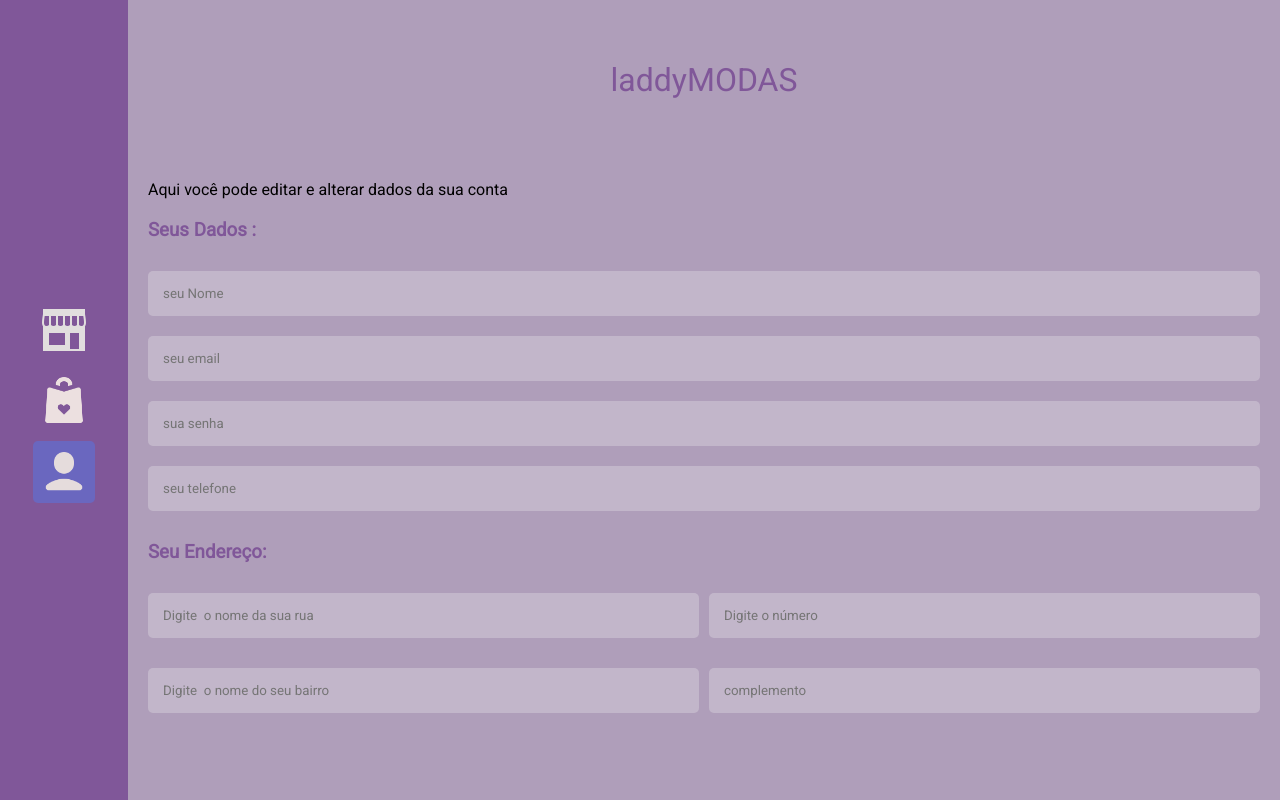
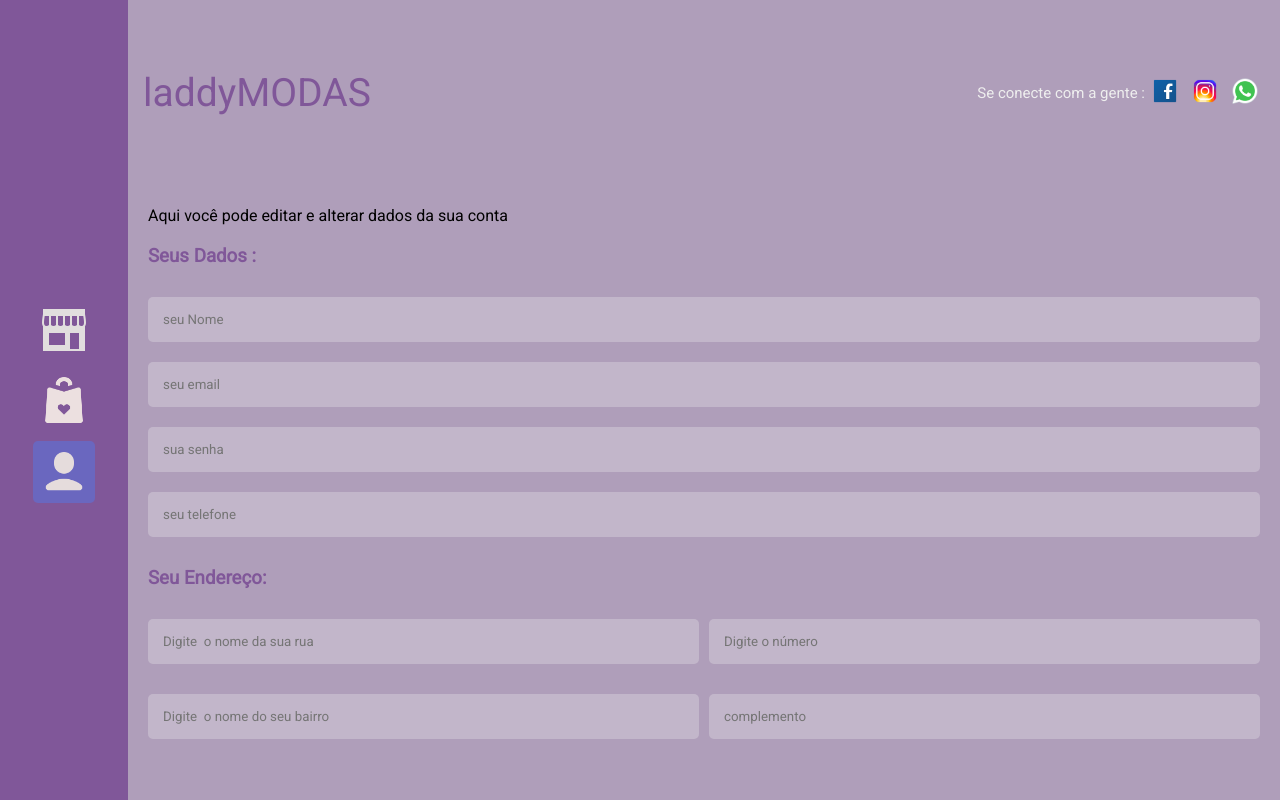
Before and after one commit to diegodevelopertec/loja-woman, a React (Vite) app: page /user in a window 1280 px wide. Built offline with nearby package versions, Linux system fonts and the light colour scheme.

Commit message:
add icons de media social

```diff
--- a/src/App.tsx
+++ b/src/App.tsx
@@ -6,6 +6,9 @@ import { ButtonMenu } from './Components/ButtonMenu'
 import UserIcon from '.././src/assets/imgs/user.png'
 import LojaIcon from '.././src/assets/imgs/lojaicon.png'
 import ComprasIcon from '././assets/imgs/comprasIcon.png'
+import ZapIcon from  './../public/imgs/zap.png'
+import InstaIcon from  './../public/imgs/insta.png'
+import FaceIcon from  './../public/imgs/face.png'
 
 
 const App=()=>{
@@ -41,8 +44,15 @@ const App=()=>{
               <div className="logo">
                 <span>laddyMODAS</span>
               </div>
+              <div className='cx-icons-media'>
+                  <span>Se conecte com a gente : </span>
+                 <a href=""> <img src={FaceIcon} /></a>
+                 <a href=""> <img src={InstaIcon} /></a>
+                 <a href=""> <img src={ZapIcon} /></a>
+                </div>
 
             </S.CardLoja>
+
           </S.HeaderApp>
           <Routes/>
          <ToastContainer />
--- a/src/Components/CardProductCliked/index.tsx
+++ b/src/Components/CardProductCliked/index.tsx
@@ -86,7 +86,7 @@ const setData=()=>{
                             <button className='btn-add' onClick={actionsModal.addQdtProduct}> + </button>
                         </div>
                     </div>
-                    <p>Você está adicionando <span className='qdt-modal'>{qdtProduct} {qdtProduct === 1 ? data.category.replace('s','') : data.category}</span></p>
+                    <p>Você está adicionando <span className='qdt-modal'>{qdtProduct } {qdtProduct === 1 && data.category !== 'Blusas'  ? data.category.replace('s','') : data.category}</span></p>
                </div>
                <div className="cx-buttons">
                         <button className='btn-cancel' onClick={funcOffModal}>voltar</button>
--- a/src/Components/Requests/style.ts
+++ b/src/Components/Requests/style.ts
@@ -118,7 +118,7 @@ export const AreaAdress=styled.div`
     font-style:italic;
     background: ${ThemeStyle.bgAppSystem};
     padding:  10px;
-    border-radius:9px;
+    border-radius:5px;
      h4{
         padding: 10px ;
      }
--- a/src/Context/reducers/badProduct.ts
+++ b/src/Context/reducers/badProduct.ts
@@ -21,7 +21,7 @@ export const useProductBadReducer=(state:Product[] ,action:ActionTypeGeral)=>{
                     dataItem.price+=dataPay.price
 
                 }else{
-                    toast.success('novo produto adicionado')
+                    toast.success('adicionado no carrinho')
                        return [dataPay,...listProducts]
 
                     }
@@ -40,7 +40,7 @@ export const useProductBadReducer=(state:Product[] ,action:ActionTypeGeral)=>{
                             data.price-=listProducts[indexItem].priceDefault
                          if(listProducts[indexItem].qdt == 0){
                              listProducts=listProducts.filter((item,index)=>index !== indexItem)
-                             toast.success('removido da sacola')
+                             toast.success('removido do carrinho')
 
                             }
 
--- a/src/Pages/Showcase/index.tsx
+++ b/src/Pages/Showcase/index.tsx
@@ -41,12 +41,7 @@ export const Showcase=()=>{
 
 
 
-    const clikedOnModal=()=>{
-       setModalToCard(true)
-    }
-    const closeModal=()=>{
-        setModalToCard(false)
-    }
+
 
 
     const actionDisplayBlouses=()=>{
@@ -72,7 +67,7 @@ export const Showcase=()=>{
     //função de setar dados de cada car para o card modal
     const returnDataClikedProduct=(data:Product)=>{
         setDataProductCliked(data)
-        clikedOnModal()
+        setModalToCard(true)
 
     }
 
@@ -163,7 +158,7 @@ return <S.Container>
     </S.ShowcaseProduct>
 
     {stateModalToCard && <S.ContainerModal>
-        <CardCliked   data={dataProductCliked} funcOffModal={closeModal}/>
+        <CardCliked   data={dataProductCliked} funcOffModal={()=>setModalToCard(false)}/>
      </S.ContainerModal>
      }
  { isLogged ? <S.ContainerModal>
--- a/styled.ts
+++ b/styled.ts
@@ -54,15 +54,13 @@ export const HeaderApp=styled.header`
 `
 export const CardLoja=styled.div`
     display:flex;
-    justify-content:space-around;
-    align-items:center;
+    justify-content:space-between;
     width: 100%;
-    height: 80px;
-    margin:30px 15px;
-    min-height: 100px;
+    margin:70px 15px;
+
   color:${ThemeStyle.bgTheme};
         .logo{
-            font-size:2rem;
+            font-size: 39px;
             display: flex;
             justify-content:center;
             align-items:center;
@@ -73,12 +71,30 @@ export const CardLoja=styled.div`
             }
         }
 
+        .cx-icons-media{
+            display: flex;
+            justify-content: center;
+            align-items: center;
+            span{
+                color: #eee;
+                font-size: 15px;
+            }
+            img{
+                margin: 0 5px;
+                height: 30px;
+                width: 30px;
+            }
+        }
 
 
     @media screen and (max-width:950px){
         flex-direction:column;
         padding: 10px 0;
+        margin:40px 15px;
 
+        .logo{
+            font-size: 49px;
+        }
 
     }
 
```
Also changed, not shown: 2 other files (tests, documents, lock files or other folders).
